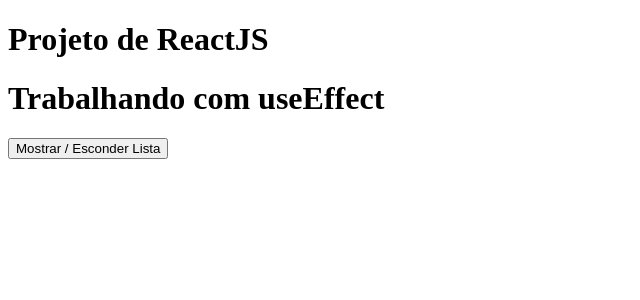
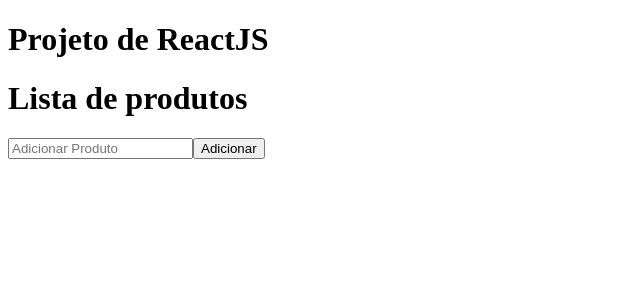
Before and after one commit to gabrielliz25/curso-sujeitoprogramador, a React (Vite) app in the folder reactJS/: page / in a window 1280 px wide. Shown: the top 300 px of the page, without its empty margins (0-640 px from the left). Built offline with nearby package versions, Linux system fonts and the light colour scheme.

Commit message:
localstorage e useeffect

```diff
--- a/reactJS/src/App.jsx
+++ b/reactJS/src/App.jsx
@@ -14,14 +14,15 @@
 // import FormsAction from "./components/FormsAction";
 
 // useEffect
-import Effect from "./components/Effect";
+// import Effect from "./components/Effect";
+import Effect02 from "./components/Effect02";
 
 const App = () => {
     return (
         <>
             <h1>Projeto de ReactJS</h1>
 
-            <Effect />
+            <Effect02 />
         </>
     );
 };
--- /dev/null
+++ b/reactJS/src/components/Effect02.jsx
@@ -0,0 +1,46 @@
+import { useEffect, useState } from "react"
+
+const Effect02 = () => {
+    const [produtos, setProdutos] = useState([])
+
+    useEffect(() => {
+        const local = localStorage.getItem("produtos")
+        setProdutos(() => local ? JSON.parse(local) : [])
+    }, [])
+
+    const buscarProdutos = (formData) => {
+        const produto = formData.get("add")
+        const novaLista = [...produtos, produto]
+        setProdutos(novaLista)
+        localStorage.setItem("produtos", JSON.stringify(novaLista))
+    }
+
+    const handleDelete = (key) => {
+        const novaLista = produtos.filter((_, i) => i !== key)
+        setProdutos(novaLista)
+        localStorage.setItem("produtos", JSON.stringify(novaLista))
+    }
+
+    return <>
+        <h1>Lista de produtos</h1>
+
+        <form action={buscarProdutos}>
+            <input
+                type="text"
+                placeholder="Adicionar Produto"
+                name="add"
+            />
+            <button type="submit">Adicionar</button>
+        </form>
+
+        <div>
+            {produtos && produtos.map((produto, key) => (
+                <p>- {produto}
+                    <button onClick={() => handleDelete(key)}>Excluir</button>
+                </p>
+            ))}
+        </div>
+    </>
+}
+
+export default Effect02;
```
